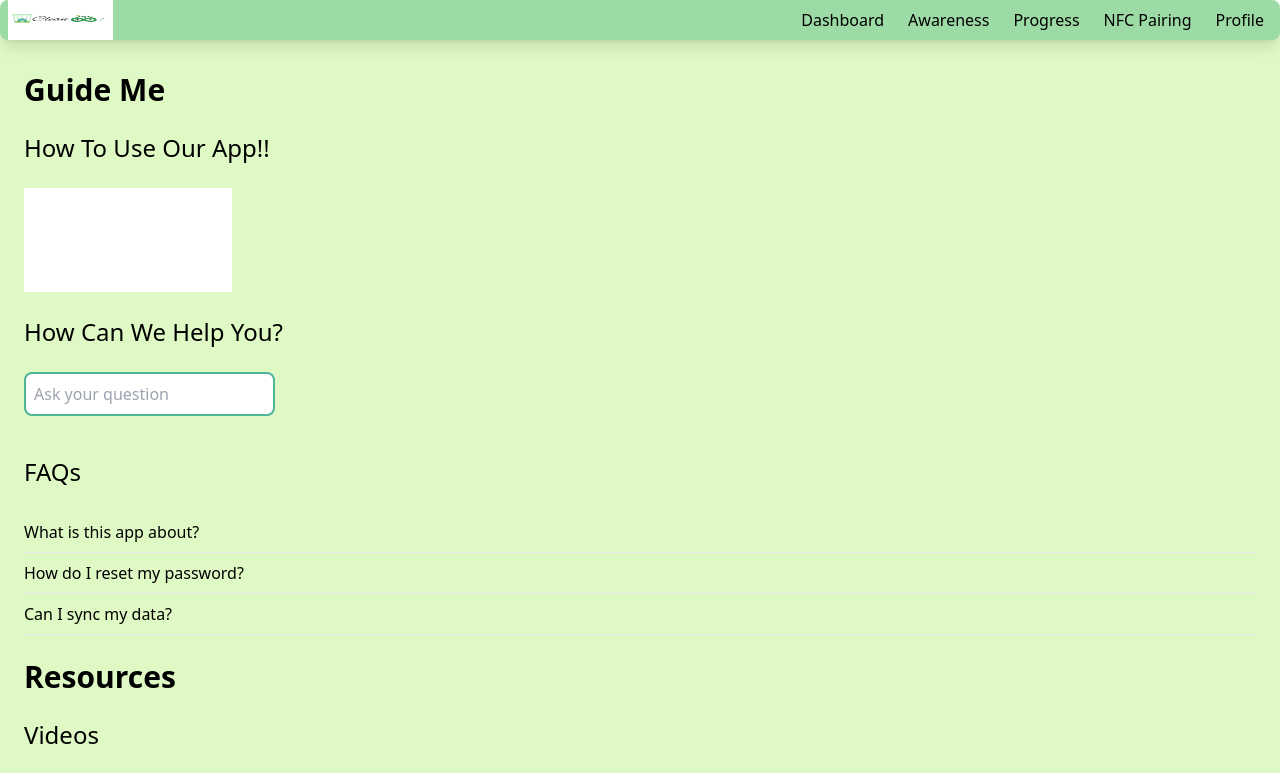
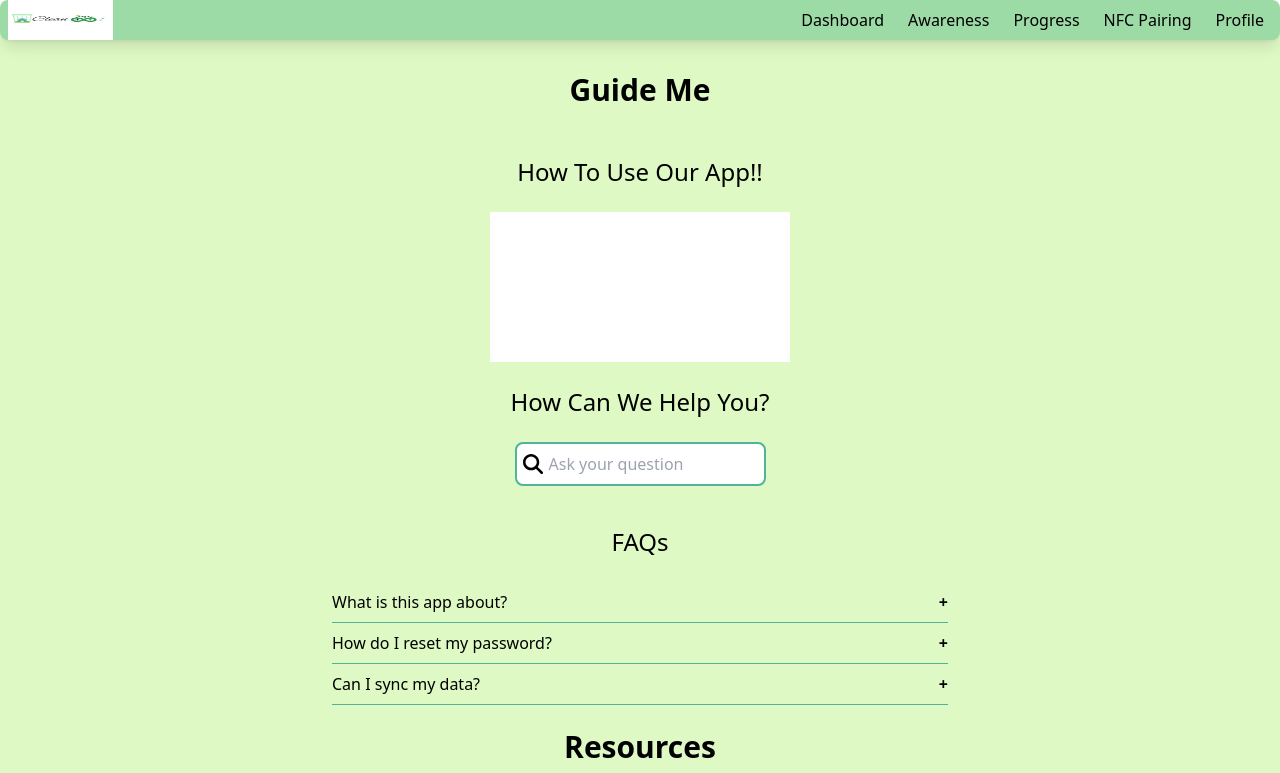
Before and after one commit to Densingh-123/cleaninfinity, a React (Vite) app in the folder client/: page /awareness in a window 1280 px wide. Shown: the top 773 px of the page. Built offline with nearby package versions, Linux system fonts and the light colour scheme.

Commit message:
update 2

```diff
--- a/client/src/components/Awareness.jsx
+++ b/client/src/components/Awareness.jsx
@@ -4,12 +4,13 @@ function Accordion({ title, content }) {
   const [isOpen, setIsOpen] = useState(false)
 
   return (
-    <div className='border-b'>
+    <div className='w-full border-b border-medium-green'>
       <button
         onClick={() => setIsOpen(!isOpen)}
-        className='w-full text-left py-2'
+        className='w-full text-left py-2 flex items-center justify-between'
       >
         {title}
+        <span className={'ml-2 transform font-bold'}>{isOpen ? 'x' : '+'}</span>
       </button>
       {isOpen && <div className='py-2'>{content}</div>}
     </div>
@@ -37,17 +38,25 @@ function Card() {
 }
 export default function Awareness() {
   return (
-    <>
+    <div className='w-1/2 flex items-center justify-center flex-col m-auto'>
       <h2>Guide Me</h2>
       <h3>How To Use Our App!!</h3>
-      <div className='w-52 h-2/4 bg-white'>
+      <div className='h-2/4 bg-white'>
         <video></video>
       </div>
       <h3>How Can We Help You?</h3>
-      <input
-        type='text'
-        placeholder='Ask your question'
-      />
+      <div className='relative flex items-center'>
+        <img
+          src='/magnifying-glass-solid.svg'
+          className='w-5 absolute ml-2 z-10 -translate-y-2'
+        />
+        <input
+          type='text'
+          placeholder='Ask your question'
+          className='placeholder:p-6'
+        />
+      </div>
+
       <h3>FAQs</h3>
       <Accordion
         title='What is this app about?'
@@ -70,6 +79,6 @@ export default function Awareness() {
       <h2>Articles</h2>
       <Card />
       <button>See more</button>
-    </>
+    </div>
   )
 }
--- a/client/src/components/Dashboard.jsx
+++ b/client/src/components/Dashboard.jsx
@@ -23,7 +23,7 @@ export default function Dashboard({ creditVal, BarGraphVals }) {
       </div>
       <div className='flex items-center justify-center flex-col'>
         <div
-          className='rounded-md shadow-lg p-5'
+          className='rounded-md shadow-lg p-5 bg-light-green'
           style={{ width: '70%' }}
           id='graph'
         >
```
Also changed, not shown: client/public/magnifying-glass-solid.svg (added).
